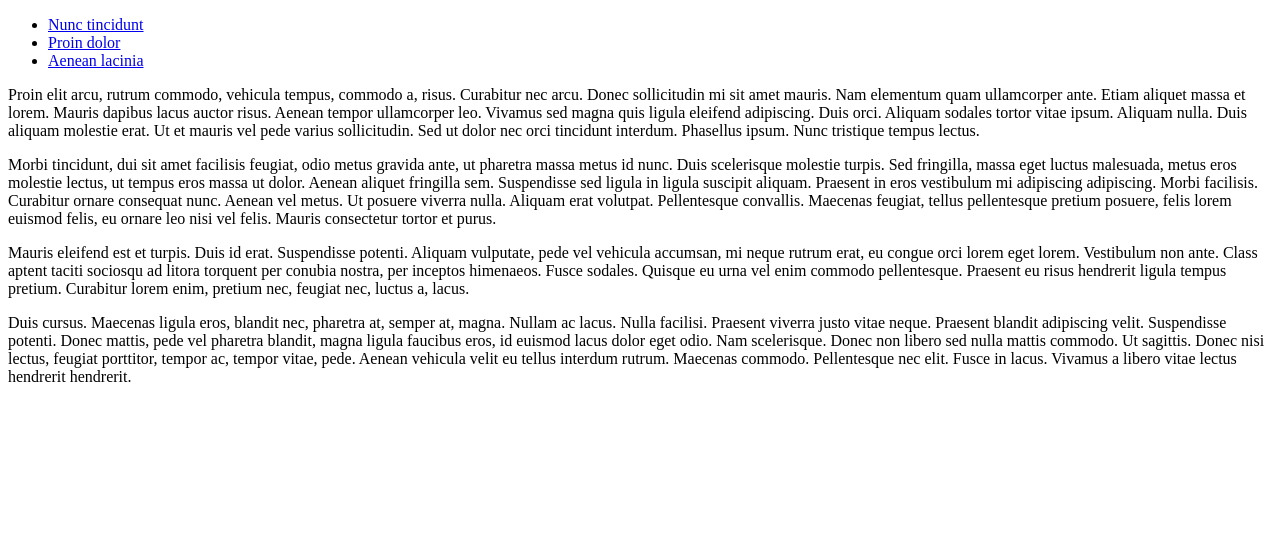
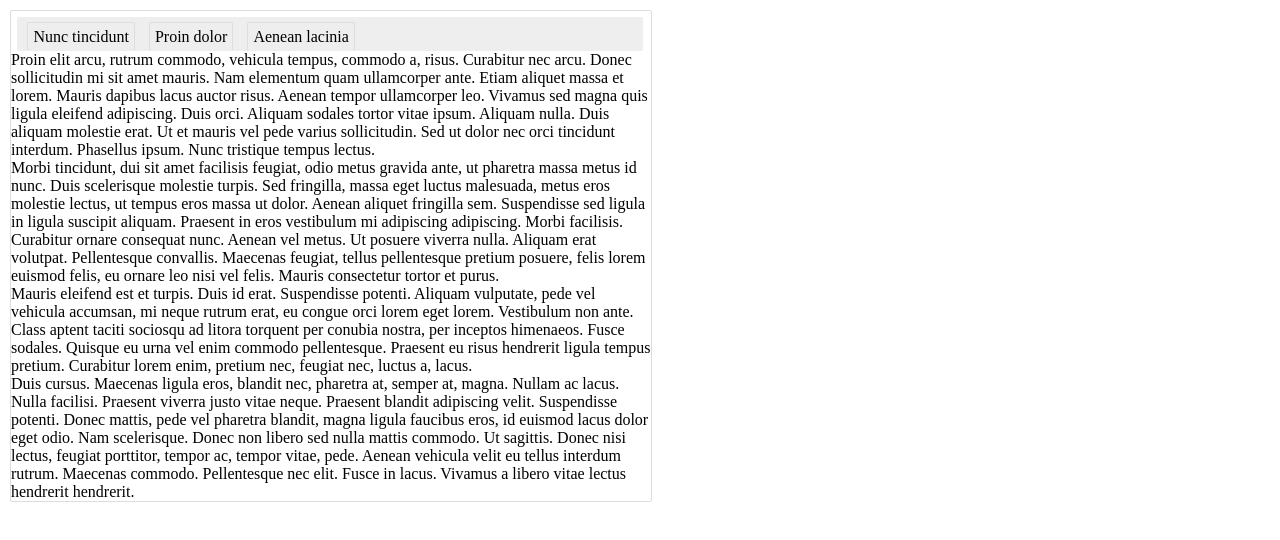
Before and after one commit to mikilka/JS_work7, a plain HTML site: page index.html in a window 1280 px wide. Drawn offline with nearby package versions, Linux system fonts and the light colour scheme.

Commit message:
third commit

```diff
--- a/css/style.css
+++ b/css/style.css
@@ -0,0 +1,33 @@
+*{
+    margin: 0;
+    padding: 0;
+}
+
+a {
+    text-decoration: none;
+    color: #000;
+}
+
+#tabs {
+    width: 50vw;
+    margin: 10px 0 0 10px;
+    border: 1px solid #ddd;
+    border-radius: 2px;
+}
+
+.topmenu {
+    width: 48.5vw;
+    margin: .5vw .5vw 0 .5vw;
+    background: #eee;
+    padding-left: 5px;
+    border-radius: 2px;
+}
+
+.topmenu li {
+    display: inline-block;
+    margin: 5px 5px 0 5px;
+    padding: 5px;
+    border: 1px solid #ddd;
+    border-bottom: 0;
+    border-radius: 2px;
+}
--- a/index.html
+++ b/index.html
@@ -2,7 +2,6 @@
 <html lang="en">
 <head>
     <meta charset="utf-8">
-    <meta name="viewport" content="width=device-width, initial-scale=1">
     <title>jQuery UI Tabs - Default functionality</title>
     <link rel="stylesheet" href="css/style.css"/>
     <script src="https://code.jquery.com/jquery-1.12.4.js"></script>
@@ -13,7 +12,7 @@
 <body>
 
 <div id="tabs">
-    <ul>
+    <ul class="topmenu">
         <li><a href="#tabs-1">Nunc tincidunt</a></li>
         <li><a href="#tabs-2">Proin dolor</a></li>
         <li><a href="#tabs-3">Aenean lacinia</a></li>
```
